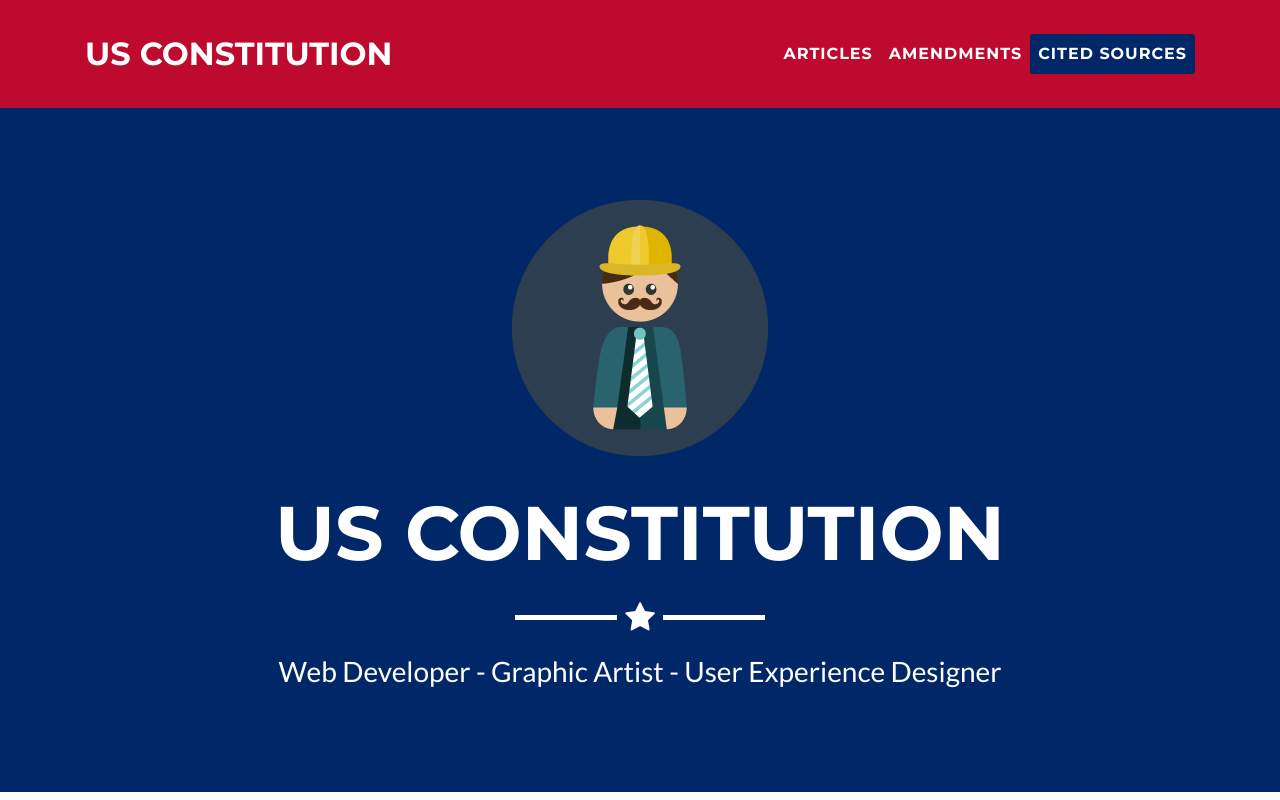
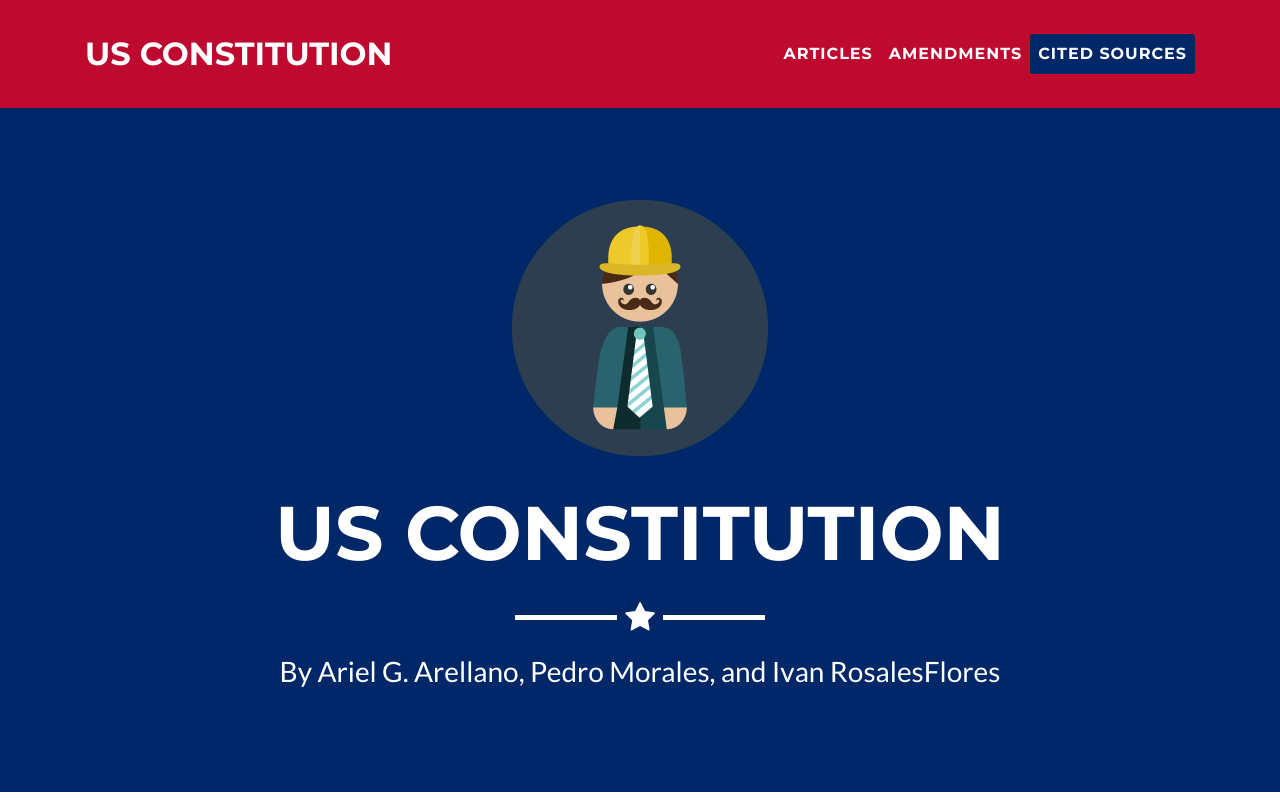
Before and after one commit to ArielArellano/US-Constitution, a plain HTML site: page index.html in a window 1280 px wide. Shown: the top 800 px of the page. Drawn offline with Linux system fonts and the light colour scheme; files whose address does not match are found by name.

Commit message:
Add files via upload

```diff
--- a/index.html
+++ b/index.html
@@ -56,7 +56,7 @@
         <div class="intro-text">
           <span class="name">US Constitution</span>
           <hr class="star-light">
-          <span class="skills">Web Developer - Graphic Artist - User Experience Designer</span>
+          <span class="skills">By Ariel G. Arellano, Pedro Morales, and Ivan RosalesFlores</span>
         </div>
       </div>
     </header>
@@ -427,6 +427,7 @@
         <hr class="star-primary">
         <div class="row">
           <div class="col-lg-8 mx-auto">
+          <img class="img-fluid img-centered" src="img/cite.png" alt="">
             <!-- To configure the contact form email address, go to mail/contact_me.php and update the email address in the PHP file on line 19. -->
             <!-- The form should work on most web servers, but if the form is not working you may need to configure your web server differently. -->
 
```
Also changed, not shown: cite.png (added).
